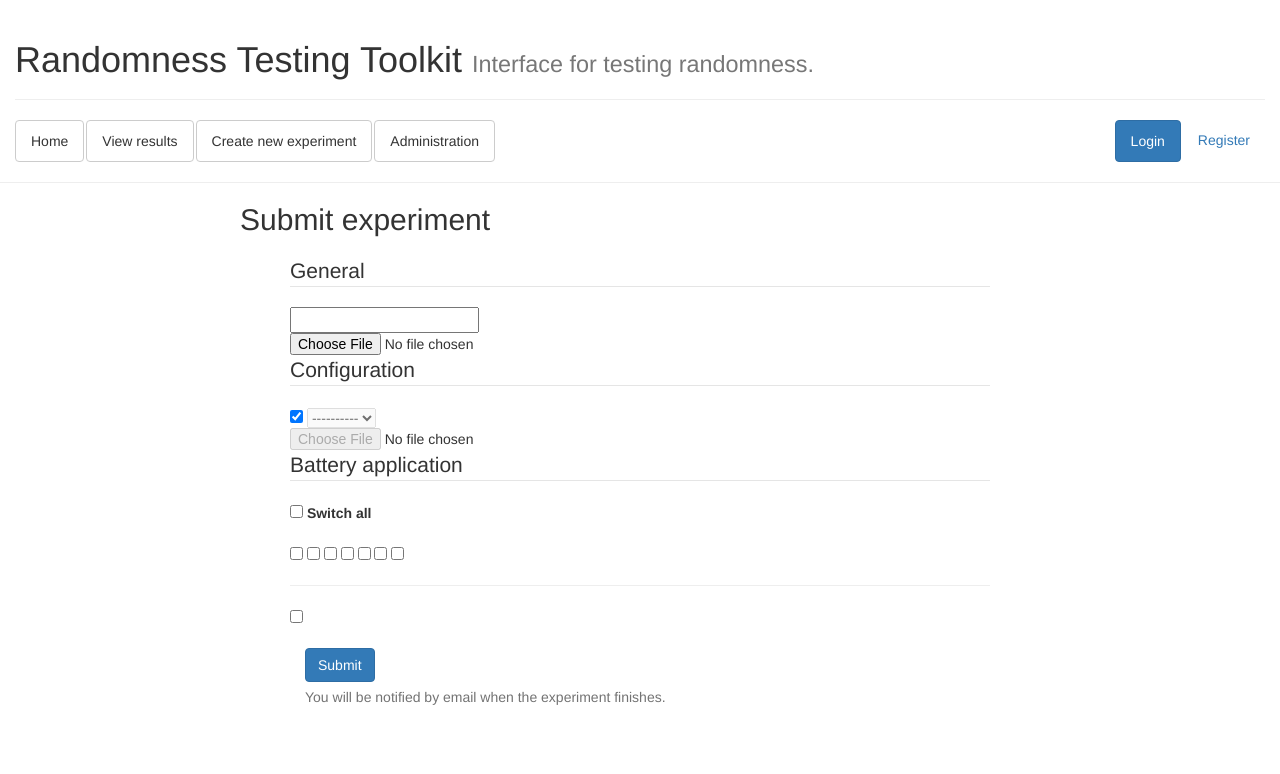
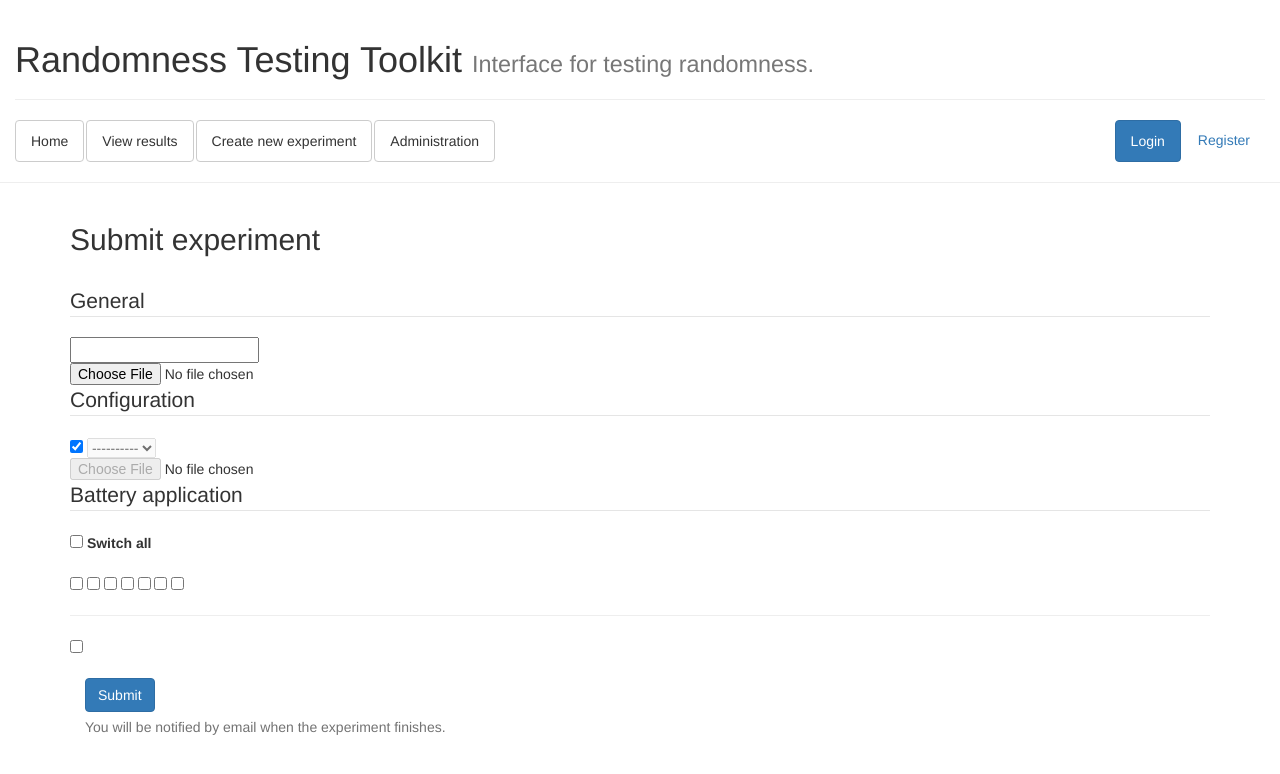
Before and after one commit to crocs-muni/RTTWebInterface, a Django app: template SubmitExperiment/templates/SubmitExperiment/index.html in a window 1280 px wide. Shown: the top 774 px of the page. Run offline with Django 3.2, Linux system fonts and the light colour scheme; the template is opened without the code that fills it: values that come from a table or form of the project are taken from there, others are empty; parts of the project's set-up code (start-up, migrations or seed data) failed here and were passed over; some libraries are stand-ins or nearby versions.

Commit message:
Removed margins

```diff
--- a/Administration/templates/Administration/add_user.html
+++ b/Administration/templates/Administration/add_user.html
@@ -15,7 +15,7 @@
     {% endif %}
 
     {% if errors %}
-        <div style="margin: auto; width: 500px" class="alert alert-danger">
+        <div class="alert alert-danger">
             {% for m in errors %}
                 <strong>Error: </strong>{{ m }}<br/>
             {% endfor %}
--- a/Administration/templates/Administration/delete_user.html
+++ b/Administration/templates/Administration/delete_user.html
@@ -1,11 +1,11 @@
 {% extends 'base_layout.html' %}
 {% block title %}Delete {{ u.username }}{% endblock %}
 {% block content %}
-    <h2 style="margin: auto; width: 750px">
+    <h2>
         Do you really want to delete this user?
     </h2>
     <br/>
-    <table style="margin: auto; width: 600px" class="table table-hover table-striped">
+    <table class="table table-hover table-striped">
         <tbody>
             <tr>
                 <th>ID</th>
@@ -30,7 +30,7 @@
         </tbody>
     </table>
 
-    <form style="margin: auto; width: 600px" method="post" action="{% url 'Administration:delete_user' u.id %}">
+    <form method="post" action="{% url 'Administration:delete_user' u.id %}">
         {% csrf_token %}
         <div class="form-group">
             <div class="col-sm-10">
--- a/SubmitExperiment/templates/SubmitExperiment/index.html
+++ b/SubmitExperiment/templates/SubmitExperiment/index.html
@@ -1,11 +1,11 @@
 {% extends 'base_layout.html' %}
 
 {% block content %}
-    <h2 style="margin: auto; width: 800px">{% block title %}Submit experiment{% endblock %}</h2>
+    <h2>{% block title %}Submit experiment{% endblock %}</h2>
     <br/>
 
     {% if messages.warnings %}
-        <div class="alert alert-warning" style="margin: auto; width: 800px">
+        <div class="alert alert-warning">
             {% for m in messages.warnings %}
                 <strong>Warning: </strong>{{ m }}<br/>
             {% endfor %}
@@ -14,7 +14,7 @@
     {% endif %}
 
     {% if messages.errors %}
-        <div class="alert alert-danger" style="margin: auto; width: 800px">
+        <div class="alert alert-danger">
             {% for m in messages.errors %}
                 <strong>Error: </strong>{{ m }}<br/>
             {% endfor %}
@@ -23,7 +23,7 @@
     {% endif %}
 
     {% if messages.info %}
-        <div class="alert alert-info" style="margin: auto; width: 800px">
+        <div class="alert alert-info">
             {% for m in messages.info %}
                 <strong>Info: </strong>{{ m }}<br/>
             {% endfor %}
@@ -32,7 +32,7 @@
     {% endif%}
 
     {% if messages.success %}
-        <div class="alert alert-success" style="margin: auto; width: 800px">
+        <div class="alert alert-success">
             {% for m in messages.success %}
                 <strong>Success: </strong>{{ m }}<br/>
             {% endfor %}
@@ -40,7 +40,7 @@
     {% endif %}
 
     {% load bootstrap %}
-    <form style="margin: auto; width: 700px" method="post" enctype="multipart/form-data" action="{% url 'SubmitExperiment:index' %}{% if access_code %}{{ access_code }}{% endif %}">
+    <form method="post" enctype="multipart/form-data" action="{% url 'SubmitExperiment:index' %}{% if access_code %}{{ access_code }}{% endif %}">
         {% csrf_token %}
         {% if form.non_field_errors %}
             <ul>
--- a/ViewResults/templates/ViewResults/index.html
+++ b/ViewResults/templates/ViewResults/index.html
@@ -2,13 +2,13 @@
 
 {% block content %}
 
-    <h2 style="text-align: left; display: inline">
+    <h2>
         {% block title %}Experiments{% endblock %}
     </h2>
 
     {# Items on single page control #}
     {% if paginator.def_item_counts %}
-    <span style="float: right">
+    <span>
         {{ paginator.get_item_count_picker|safe }}
     </span>
     {% endif %}
@@ -16,7 +16,7 @@
     <br/><br/>
 
     {# Filtering results #}
-    <div style="margin: auto; width: 700px" class="panel-group">
+    <div class="panel-group">
         <div class="panel panel-default">
             <div class="panel-heading">
                 <h4 class="panel-title">
--- a/templates/login.html
+++ b/templates/login.html
@@ -4,16 +4,16 @@
 
 {% block content %}
     {% if errors %}
-        <div style="margin: auto; width: 400px" class="alert alert-danger">
+        <div style="margin: auto; max-width: 400px" class="alert alert-danger">
             {% for m in errors %}
                 <strong>Error: </strong>{{ m }}<br/>
             {% endfor %}
         </div>
         <br/>
-        {% endif %}
+    {% endif %}
 
     {% load bootstrap %}
-    <form style="margin: auto; width: 300px" method="post" action="{% url 'login' %}">
+    <form style="margin: auto; max-width: 300px" method="post" action="{% url 'login' %}">
         {% csrf_token %}
         {% if form.non_field_errors %}
             <ul>
--- a/templates/password_change.html
+++ b/templates/password_change.html
@@ -1,10 +1,10 @@
 {% extends 'base_layout.html' %}
 
 {% block content %}
-    <h2 style="margin: auto; width: 400px">{% block title %}Password change{% endblock %}</h2>
+    <h2 style="margin: auto; max-width: 400px">{% block title %}Password change{% endblock %}</h2>
     <br/>
     {% if errors %}
-        <div style="margin: auto; width: 400px" class="alert alert-danger">
+        <div style="margin: auto; max-width: 400px" class="alert alert-danger">
             {% for m in errors %}
                 <strong>Error: </strong>{{ m }}<br/>
             {% endfor %}
@@ -13,7 +13,7 @@
     {% endif %}
 
     {% load bootstrap %}
-    <form style="margin: auto; width: 300px" method="post" action="{% url 'password_change' %}">
+    <form style="margin: auto; max-width: 300px" method="post" action="{% url 'password_change' %}">
         {% csrf_token %}
 
         {% if form.non_field_errors %}
```
